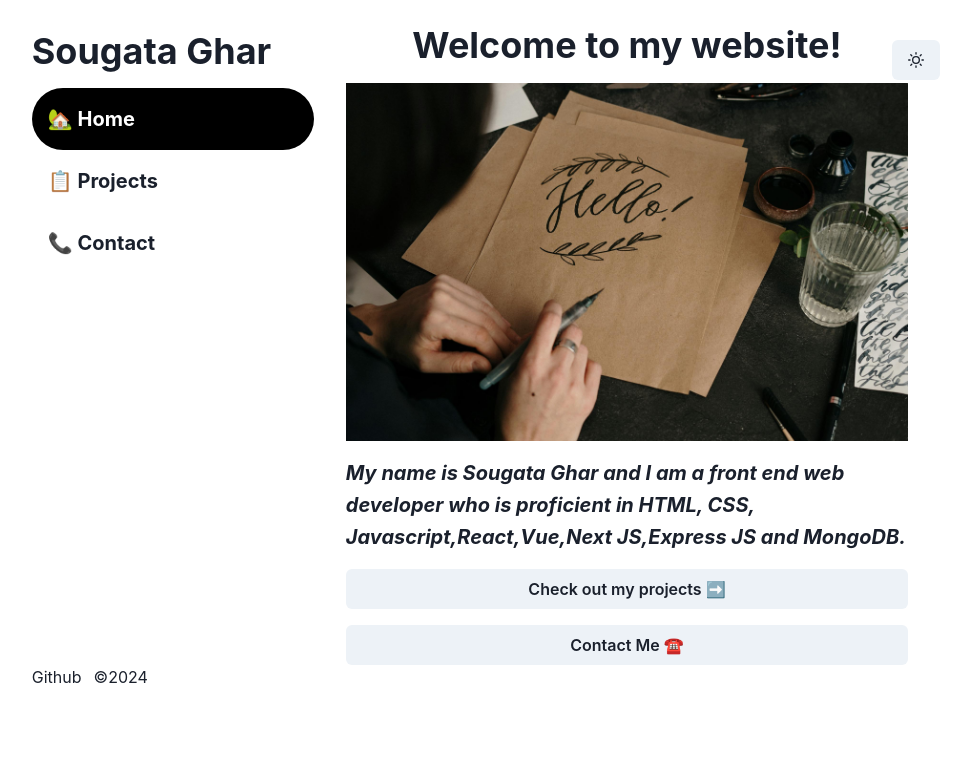
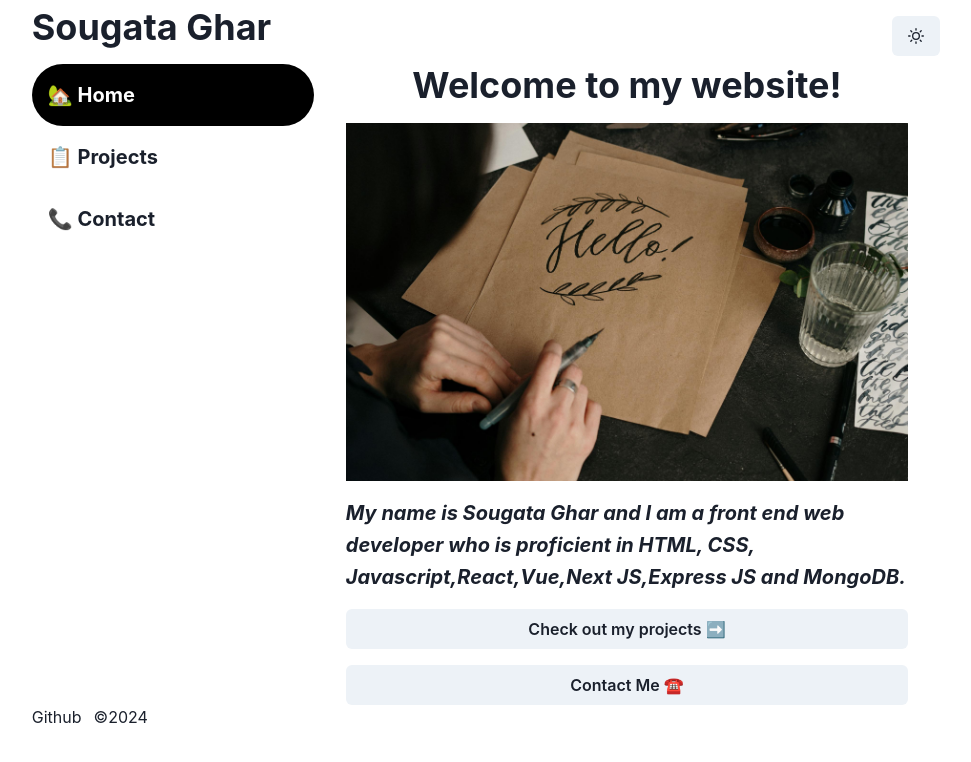
Before and after one commit to sougataghar477/Portfolio, a React (Create React App) app: page / in a window 1280 px wide. Shown: the top 762 px of the page, without its empty margins (170-1141 px from the left). Built offline with nearby package versions, Linux system fonts and the light colour scheme.

Commit message:
fixed gaps

```diff
--- a/src/App.js
+++ b/src/App.js
@@ -15,9 +15,9 @@ function App() {
       <Router>
         <Container maxW='90ch'>
       <Header/>
-      <Flex gap={16} mt={'24px'}>
+      <Flex gap={16}>
         <Sidebar/>
-        <Box flex='1'>
+        <Box flex='1' mt={'64px'}>
         <Routes>
           <Route path="/" element={<Home />} />
           <Route path="/projects" element={<Projects />} />
```
